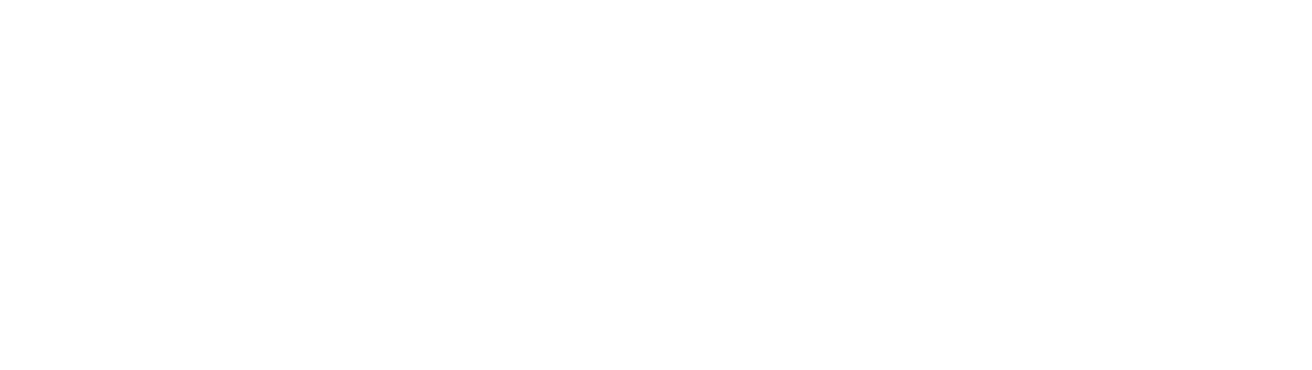
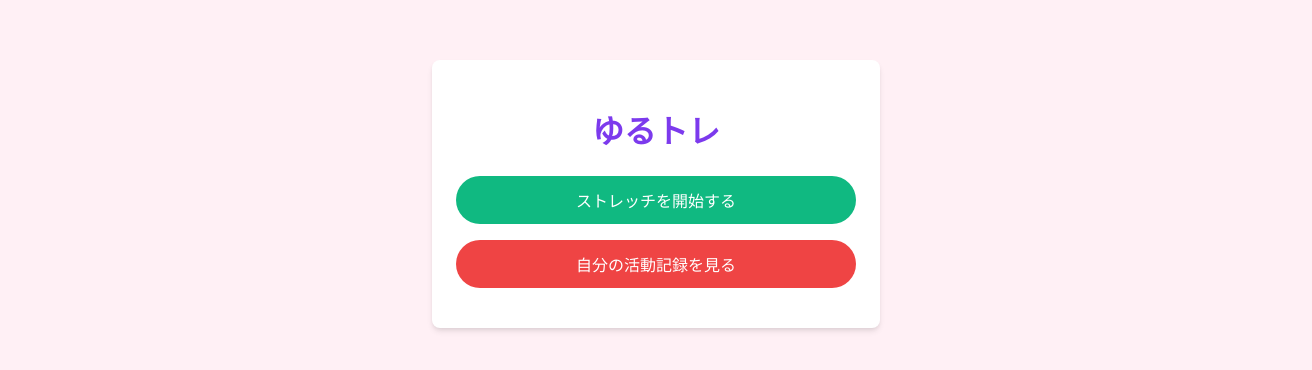
Before and after one commit to yuchi1128/mti-intern, a Vue app: page /#/home2 in a window 1280 px wide. Before the commit this address had no page. Shown: the part 222-592 px from the top of the page, 1312 px wide, since content can reach past the window. Built offline with nearby package versions, Linux system fonts and the light colour scheme; the HTML template or start-up script is replaced by a standard one.

Commit message:
add: ホーム画面の仮の画面

```diff
--- a/src/router/index.js
+++ b/src/router/index.js
@@ -1,6 +1,7 @@
 import {createRouter, createWebHashHistory} from 'vue-router'
 import Home from '../views/Home.vue'
 import Stretch from '../views/Stretch.vue'
+import Home2 from '../views/Home2.vue'
 // import Profile from '../views/Profile.vue'
 // import User from '../views/User.vue'
 // import ArticleView from '../views/ArticleView.vue'
@@ -22,6 +23,14 @@ const router = createRouter({
       component: Stretch,
       meta: {
         title: 'Stretch'
+      }
+    },
+    {
+      path: '/home2',
+      name: 'Home2',
+      component: Home2,
+      meta: {
+        title: 'Home2'
       }
     },
     // {
--- /dev/null
+++ b/src/views/Home2.vue
@@ -0,0 +1,113 @@
+<template>
+  <div class="stretch-guide-container">
+    <div class="stretch-guide-card">
+      <div class="stretch-guide-content">
+        <h1 class="app-title">ゆるトレ</h1>
+        <button class="action-button start" @click="startStretch">ストレッチを開始する</button>
+        <button class="action-button reset" @click="viewMyStretch">自分の活動記録を見る</button>
+      </div>
+    </div>
+  </div>
+</template>
+
+<script setup>
+import { useRouter } from "vue-router";
+
+const router = useRouter();
+
+const startStretch = () => {
+  router.push("/stretch");
+};
+
+const viewMyStretch = () => {
+  router.push("/mystretch");
+};
+</script>
+
+<style scoped>
+.stretch-guide-container {
+  min-height: 100vh;
+  width: 100vw;
+  display: flex;
+  align-items: center;
+  justify-content: center;
+  padding: 1rem;
+  background-color: #fff0f5; /* 柔らかいピンク色（ラベンダーブラッシュ） */
+  margin: 0;
+  position: absolute;
+  top: 0;
+  left: 0;
+}
+
+.stretch-guide-card {
+  width: 100%;
+  max-width: 28rem;
+  background-color: white;
+  border-radius: 0.5rem;
+  box-shadow: 0 4px 6px -1px rgba(0, 0, 0, 0.1), 0 2px 4px -1px rgba(0, 0, 0, 0.06);
+  overflow: hidden;
+}
+
+.stretch-guide-content {
+  padding: 1.5rem;
+}
+
+.app-title {
+  font-size: 2rem;
+  font-weight: bold;
+  color: #7c3aed; /* 紫色 */
+  text-align: center;
+  margin-bottom: 1.5rem;
+}
+
+.action-button {
+  display: block;
+  width: 100%;
+  padding: 0.75rem 1rem;
+  color: white;
+  background-color: #7c3aed; /* 紫色 */
+  border-radius: 9999px;
+  font-size: 1rem;
+  font-weight: 500;
+  margin-bottom: 1rem;
+  transition: background-color 200ms;
+  border: none;
+  cursor: pointer;
+}
+
+.action-button.start {
+  background-color: #10b981; /* 緑色 */
+}
+
+.action-button.start:hover {
+  background-color: #059669; /* 濃い緑色 */
+}
+
+.action-button.reset {
+  background-color: #ef4444; /* 赤色 */
+}
+
+.action-button.reset:hover {
+  background-color: #dc2626; /* 濃い赤色 */
+}
+
+/* スマートフォン用スタイル */
+@media (max-width: 600px) {
+  .stretch-guide-card {
+    max-width: 90%;
+  }
+
+  .stretch-guide-content {
+    padding: 1rem;
+  }
+
+  .app-title {
+    font-size: 1.75rem;
+  }
+
+  .action-button {
+    padding: 0.5rem 0.75rem;
+    font-size: 0.875rem;
+  }
+}
+</style>
```
